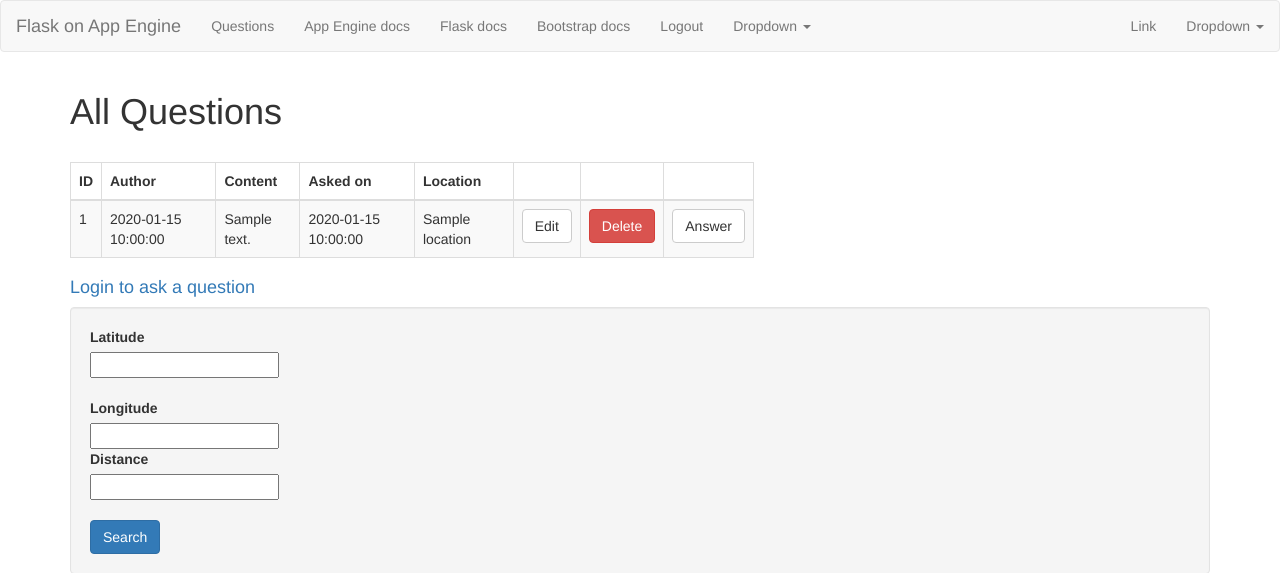
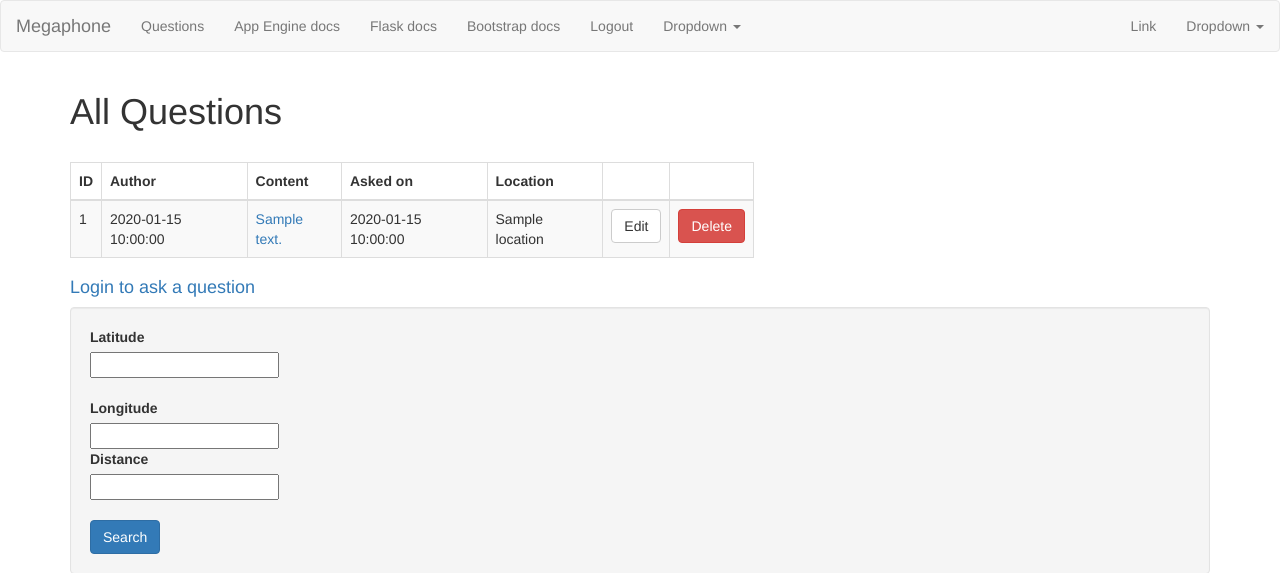
Before and after one commit to ahbuntu/ece1779, a Python web app: template project-2/megaphone/application/templates/list_questions.html in a window 1280 px wide. Shown: the top 573 px of the page. Run offline with Jinja, Linux system fonts and the light colour scheme; the template is opened without the code that fills it: most values are stand-ins (such as "Sample title", 1, 10 or a date in 2020); form fields are guessed from the names that the template uses; some libraries are stand-ins or nearby versions.

Commit message:
little bit of cleanup

```diff
--- a/project-2/megaphone/application/templates/base.html
+++ b/project-2/megaphone/application/templates/base.html
@@ -12,7 +12,7 @@
     <meta charset="utf-8">
     <meta name="viewport" content="width=device-width, initial-scale=1.0" />
     <meta http-equiv="X-UA-Compatible" content="IE=Edge,chrome=1" />
-    <title>{% block title%}Flask on App Engine{% endblock %}</title>
+    <title>{% block title%}Megaphone{% endblock %}</title>
     <link href="//netdna.bootstrapcdn.com/bootstrap/{{ bootstrap_version }}/css/bootstrap.min.css" rel="stylesheet" />
     <link href="//netdna.bootstrapcdn.com/font-awesome/{{ awesome_version }}/css/font-awesome.min.css" rel="stylesheet" >
     <link href="//netdna.bootstrapcdn.com/bootswatch/{{ bootswatch_version }}/{{ bootswatch_theme }}/bootstrap.min.css" rel="stylesheet" >
--- a/project-2/megaphone/application/templates/includes/nav.html
+++ b/project-2/megaphone/application/templates/includes/nav.html
@@ -7,7 +7,7 @@
       <span class="icon-bar"></span>
       <span class="icon-bar"></span>
     </button>
-    <a class="navbar-brand" href="#">Flask on App Engine</a>
+    <a class="navbar-brand" href="#">Megaphone</a>
   </div>
 
   <!-- Collect the nav links, forms, and other content for toggling -->
--- a/project-2/megaphone/application/templates/list_questions.html
+++ b/project-2/megaphone/application/templates/list_questions.html
@@ -20,7 +20,6 @@
                 <th>Location</th>
                 <th>&nbsp;</th>
                 <th>&nbsp;</th>
-                <th>&nbsp;</th>
             </tr>
         </thead>
         <tbody>
@@ -29,7 +28,10 @@
             <tr>
                 <td>{{ question_id }}</td>
                 <td>{{ question.added_by }}</td>
-                <td>{{ question.content }}</td>
+                <td><a href="{{ url_for('answers_for_question', question_id=question_id) }}">
+                        {{ question.content }}
+                    </a>
+                </td>
                 <td>{{ question.timestamp }}</td>
                 <td>{{ question.location }}</td>
                 <td>
@@ -39,9 +41,6 @@
                     <form method="post" action="{{ url_for('delete_question', question_id=question_id) }}">
                         <button class="btn btn-danger">Delete</button>
                     </form>
-                </td>
-                <td>
-                    <a href="{{ url_for('answers_for_question', question_id=question_id) }}" class="btn btn-default">Answer</a>
                 </td>
             </tr>
             {% else %}
--- a/project-2/megaphone/application/urls.py
+++ b/project-2/megaphone/application/urls.py
@@ -49,10 +49,10 @@ app.add_url_rule('/questions/<int:question_id>/edit', 'edit_question', view_func
 app.add_url_rule('/questions/<int:question_id>/delete', view_func=views.delete_question, methods=['POST'])
 
 # List all answers related to a question
-app.add_url_rule('/questions/<int:question_id>/answers', view_func=views.answers_for_question, methods=['GET', 'POST'])
+app.add_url_rule('/questions/<int:question_id>/answers', 'answers_for_question', view_func=views.answers_for_question, methods=['GET'])
 
 # Provide a new answer
-app.add_url_rule('/questions/<int:question_id>/new_answer', 'new_answer', view_func=views.new_answer, methods=['POST'])
+app.add_url_rule('/questions/<int:question_id>/new_answer', view_func=views.new_answer, methods=['POST'])
 
 
 # Search Questions list page
```
Also changed, not shown: project-2/megaphone/application/models.py (line endings or trailing spaces).
